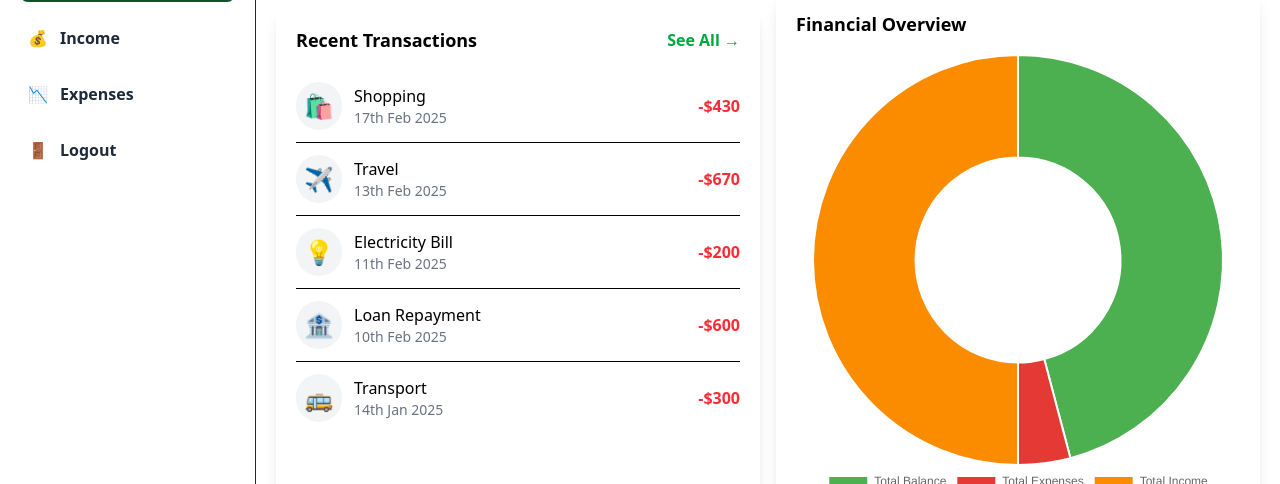
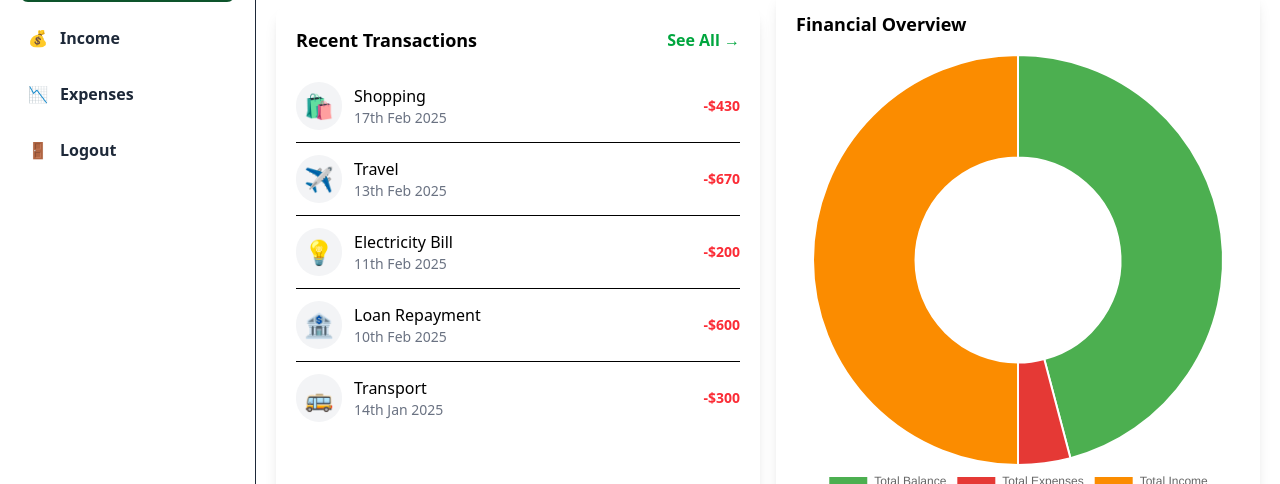
Before and after one commit to jlcarrascof/vue3-expense-tracker, a Vue app: page /dashboard in a window 1280 px wide. Shown: the part 182-666 px from the top of the page. Built offline with nearby package versions, Linux system fonts and the light colour scheme; sample sign-in values are in the browser's storage.

Commit message:
style: adjust font size for transaction amount in TransactionTable for improved readability

```diff
--- a/src/components/TransactionTable.vue
+++ b/src/components/TransactionTable.vue
@@ -28,7 +28,7 @@
               <p class="text-gray-500 text-sm">{{ transaction.date }}</p>
             </div>
           </td>
-          <td class="text-right font-bold"
+          <td class="text-right text-sm font-bold"
             :class="transaction.amount < 0 ? 'text-red-500' : 'text-green-500'">
             {{ transaction.amount < 0 ? '-' : '+' }}${{ Math.abs(transaction.amount) }}
           </td>
```
